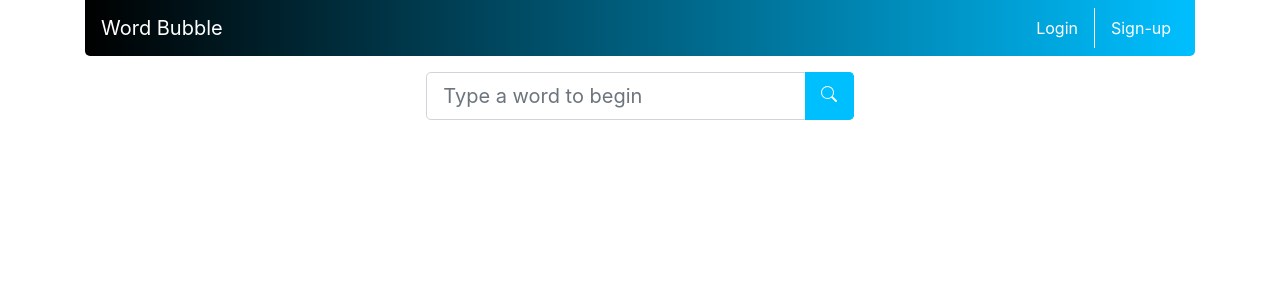
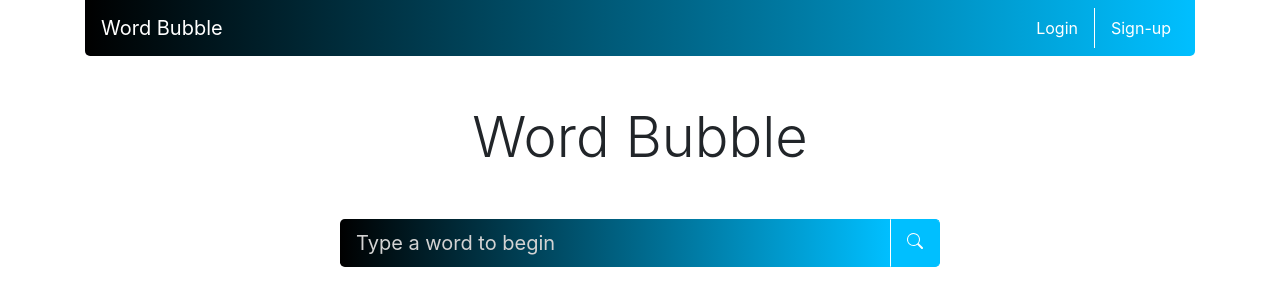
Before and after one commit to bchadwic/react, a React (Create React App) app in the folder my-app/: page / in a window 1280 px wide. Shown: the top 306 px of the page. Built offline with nearby package versions, Linux system fonts and the light colour scheme.

Commit message:
design is finalized for home page

```diff
--- a/my-app/src/App.js
+++ b/my-app/src/App.js
@@ -3,11 +3,13 @@ import './style/App.css';
 import React from "react";
 import Header from "./Header";
 import SearchBar from "./SearchBar";
+import Title from './Title';
 
 function App() {
   return (
     <div className="App">
       <Header/>
+      <Title/>
       <SearchBar/>
     </div>
   );
--- a/my-app/src/Header.js
+++ b/my-app/src/Header.js
@@ -15,7 +15,7 @@ const Header = () => {
                 {/* Navbar toggle allows for the mobile dropdown nav menu */}
                 <Navbar.Toggle id='Mobile-Nav-Button'/>
                 <Navbar.Collapse className='justify-content-end'>
-                    <Nav id="Mobile-Collapse" >
+                    <Nav id="Mobile-Collapse" className='mx-0 px-0'>
                         <Nav.Link href="#" id='Login' className='Nav-Link pr-sm-3'>Login</Nav.Link>
                         <Nav.Link href="#" id='Sign-up' className='Nav-Link pl-sm-3'>Sign-up</Nav.Link>
                     </Nav>
--- a/my-app/src/SearchBar.js
+++ b/my-app/src/SearchBar.js
@@ -9,11 +9,11 @@ import './style/SearchBar.css';
 
 const SearchBar = () => {
     return (
-        <Container id='Search-Container'>
-            <InputGroup className="mt-3 w-75 mx-auto" size='lg'>
+        <Container>
+            <InputGroup id='Search-Container' className="mt-3 mx-auto" size='lg'>
                 <FormControl
 
-                    id='SearchBox'
+                    id='Search-Box'
                     placeholder="Type a word to begin"
                     aria-label=""
                 />
--- /dev/null
+++ b/my-app/src/Title.js
@@ -0,0 +1,14 @@
+// manage all the bootstrap for the searchbar
+import Container from "react-bootstrap/Container";
+import './style/Title.css';
+
+
+const Title = () => {
+    return (
+        <Container id='About-Container' className='my-5'>
+            <h1 className='display-4'>Word Bubble</h1>
+        </Container>
+    )
+}
+
+export default Title
```
